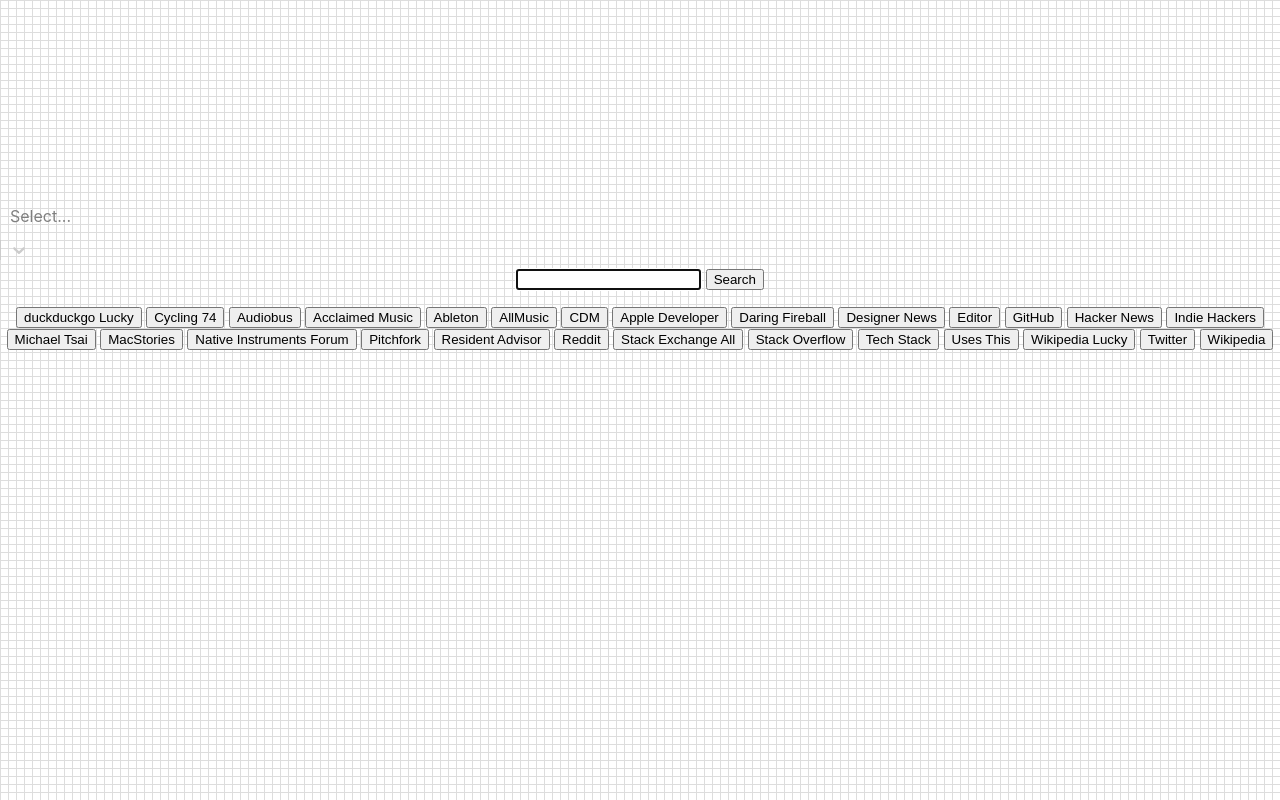
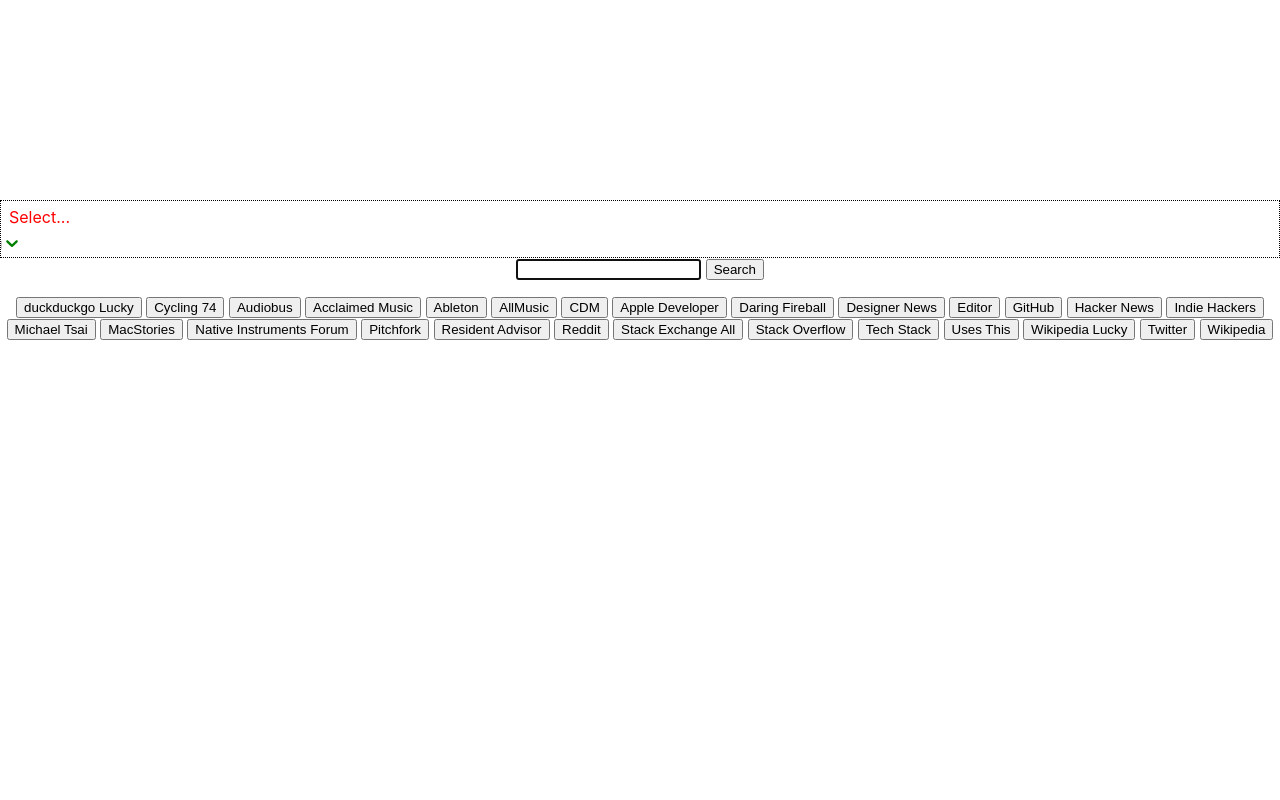
Before and after one commit to robenkleene/roben-kleene-search, a React (Create React App) app: page / in a window 1280 px wide. Built offline with nearby package versions, Linux system fonts and the light colour scheme.

Commit message:
Start working with styles

```diff
--- a/src/App.css
+++ b/src/App.css
@@ -7,8 +7,8 @@
   margin-bottom: 16px;
 }
 
-body {
+/* body {
   background-image: repeating-linear-gradient(#ddd 0 1px, transparent 1px 100%),
     repeating-linear-gradient(90deg, #ddd 0 1px, transparent 1px 100%);
   background-size: 8px 8px;
-}
+} */
--- a/src/components/Chooser/Chooser.js
+++ b/src/components/Chooser/Chooser.js
@@ -1,8 +1,17 @@
 import React from "react";
 import PropTypes from "prop-types";
-import Select from "react-select";
+import Select, { NonceProvider } from "react-select";
 
 const customStyles = {
+  dropdownIndicator: () => ({
+    color: 'green',
+  }),
+  placeholder: () => ({
+    color: 'red',
+  }),
+  container: () => ({
+    border: '1px dotted black',
+  }),
   option: (provided, state) => ({
     ...provided,
     borderBottom: '1px dotted pink',
```
